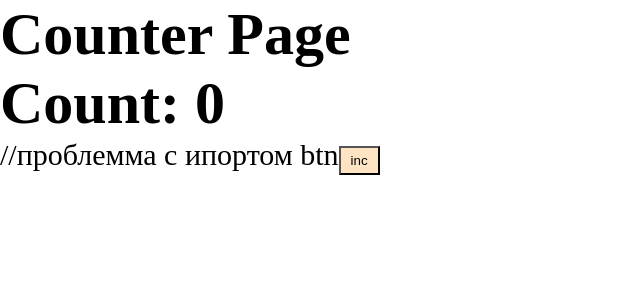
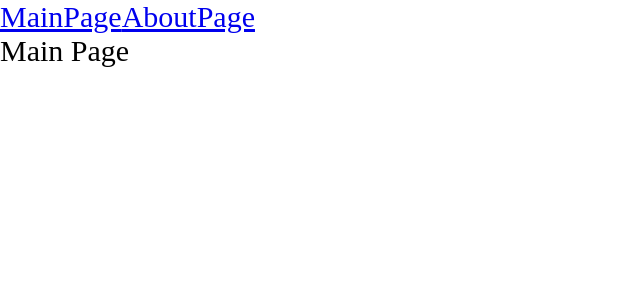
Before and after one commit to ZhenyaNeh/iTechArt-pactice, a React app: page / in a window 1280 px wide. Shown: the top 300 px of the page, without its empty margins (0-640 px from the left). Built offline with nearby package versions, Linux system fonts and the light colour scheme.

Commit message:
feat: add route

```diff
--- a/src/App.tsx
+++ b/src/App.tsx
@@ -1,11 +1,21 @@
-import { Counter } from './components/Counter';
-import "./index.scss"
+import { Route, Routes } from "react-router-dom";
+import { Link } from "react-router-dom";
+import { MainPageAsync } from "./pages/MainPage/MainPage.async";
+import { AboutPageAsync } from "./pages/AboutPage/AboutPage.async";
+import "./index.scss";
+import { Suspense } from "react";
 
 const App = () => {
   return (
-    <div className='app'>
-      <h1>Counter Page</h1>
-      <Counter />
+    <div className="app">
+      <Link to={"/"}>MainPage</Link>
+      <Link to={"/about"}>AboutPage</Link>
+      <Suspense fallback={<div>Loading...</div>}>
+        <Routes>
+          <Route path={"/"} element={<MainPageAsync />} />
+          <Route path={"/about"} element={<AboutPageAsync />} />
+        </Routes>
+      </Suspense>
     </div>
   );
 };
```
Also changed, not shown: 1 other file (tests, documents, lock files or other folders).
